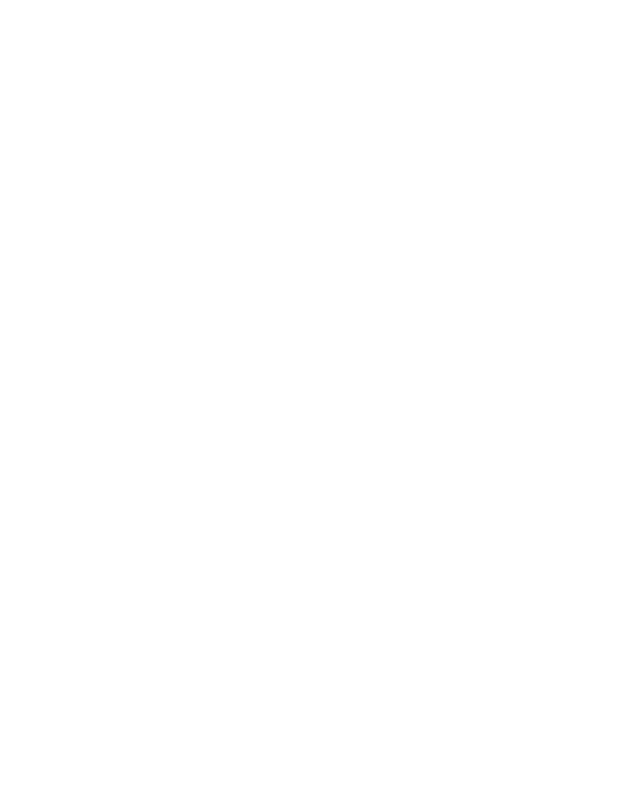
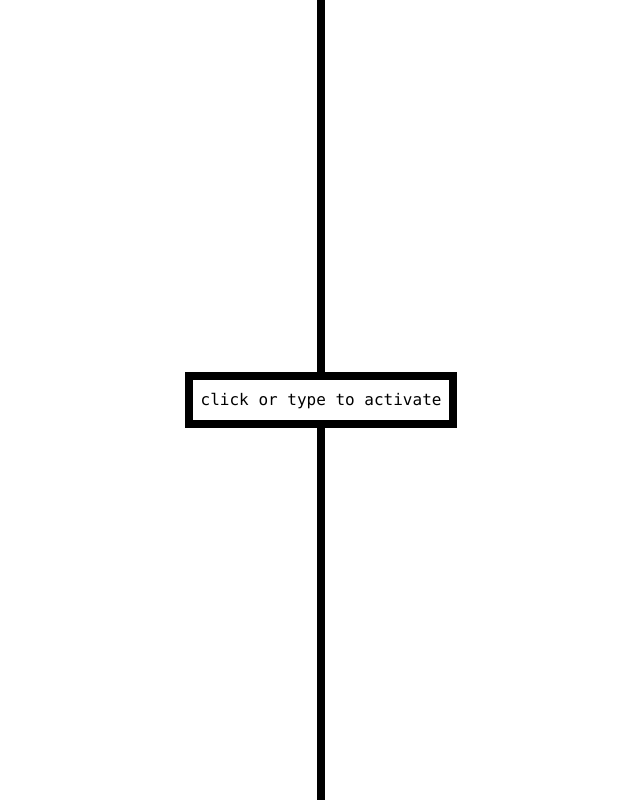
Before and after one commit to flatpickles/activity-envelope, a website built with Vite: page index.html in a window 1280 px wide. Shown: the whole page, without its empty margins (319-959 px from the left). Built offline with nearby package versions, Linux system fonts and the light colour scheme.

Commit message:
Explanatory UI

```diff
--- a/index.html
+++ b/index.html
@@ -11,12 +11,15 @@
         <meta name="viewport" content="width=device-width, initial-scale=1.0" />
         <title>Activity Envelope</title>
     </head>
-    <body class="w-full h-screen">
-        <div id="app-wrapper" class="flex flex-row w-full h-screen">
+    <body class="w-full h-screen bg-black font-mono">
+        <div id="app-wrapper" class="flex flex-row w-full h-screen gap-2">
             <div id="css-viz" class="w-full"></div>
-            <div id="regl-wrapper" class="w-full">
+            <div id="regl-wrapper" class="w-full bg-white">
                 <canvas id="regl-viz" class="w-full h-full"></canvas>
             </div>
         </div>
+        <div class="fixed z-10 top-0 w-full h-screen flex items-center justify-center">
+            <div class="p-2 border-black border-8 bg-white">click or type to activate</div>
+        </div>
     </body>
 </html>
```
